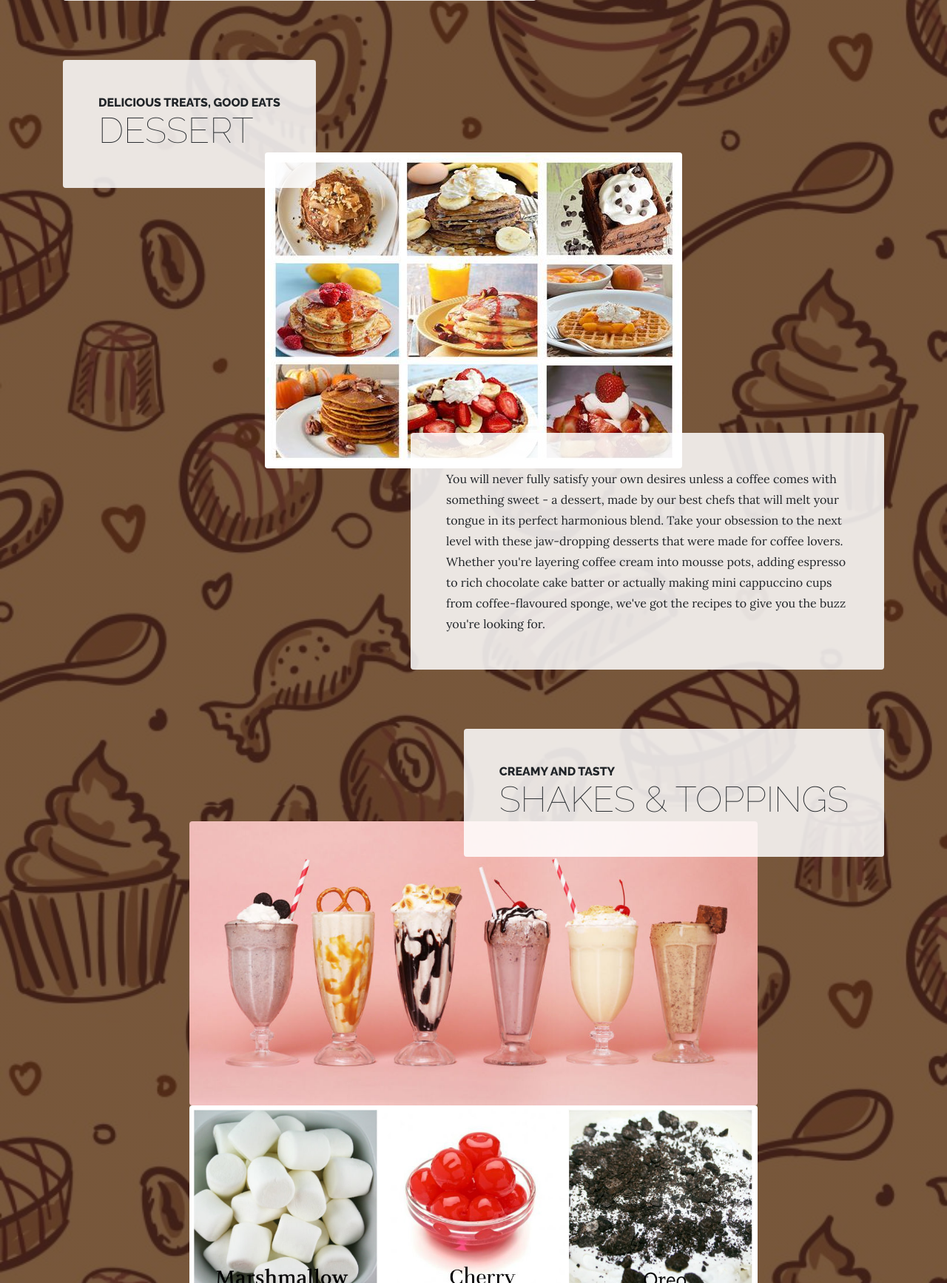
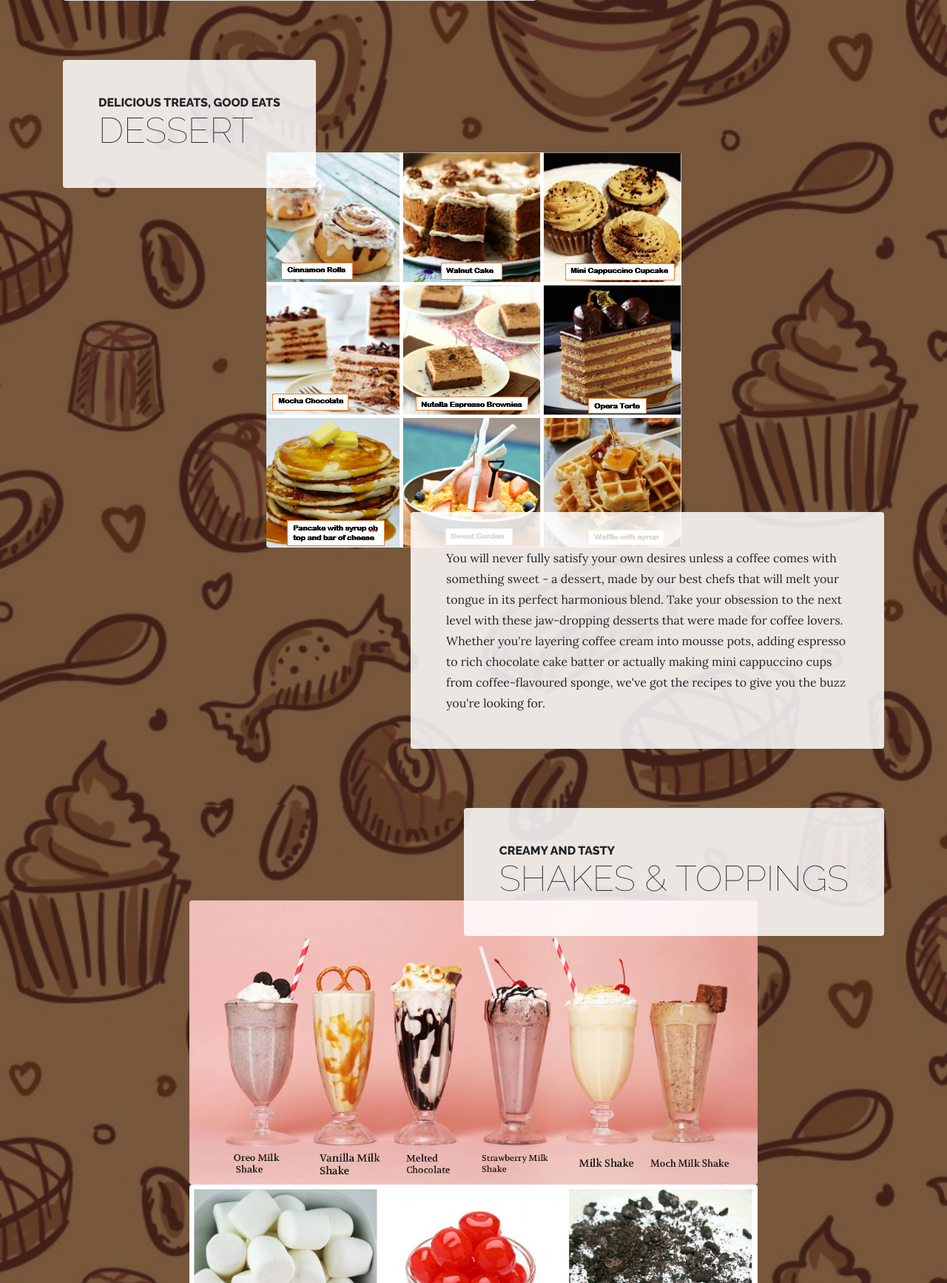
Before and after one commit to nathanielolejr/STI_WebDev, a CodeIgniter app: page /database/welcome/Menu in a window 1280 px wide. Shown: the part 1472-3206 px from the top of the page at 74% size. Run offline with CodeIgniter, Linux system fonts and the light colour scheme.

Commit message:
changed img in menu

```diff
--- a/application/views/layout/about.php
+++ b/application/views/layout/about.php
@@ -1,16 +1,14 @@
 <section class="page-section about-heading">
       <div class="container">
-        <img class="img-fluid rounded about-heading-img mb-3 mb-lg-0" src="<?php echo base_url('themes/img/about.jpg');?>" alt="">
+        <img class="img-fluid rounded about-heading-img mb-3 mb-lg-0" src="<?php echo base_url('themes/img/views.jpg');?>" alt="">
         <div class="about-heading-content">
           <div class="row">
             <div class="col-xl-9 col-lg-10 mx-auto">
               <div class="bg-faded rounded p-5">
-
                 <h1 class="section-heading mb-4">
                   <span class="section-heading-upper">About Our Café</span>
                 </h1>
-                <div class="centeralign">
-                <p>Founded in <em>2018</em> by the <em>STI MAWD students</em>, our  café is not only about coffee but also about foods and merchandises that we want to promote. This café was inspired by our own imaginations and like other cafe here in the Philippines, we have our own mission and vision. We are dedicated to travelling the world, finding the best coffee, and bringing back to you here in our café.</p></div>
+                <p>Founded in <em>2018</em> by the <em>STI MAWD students</em>, our  café is not only about coffee but also about foods and merchandises that we want to promote. This café was inspired by our own imaginations and like other cafe here in the Philippines, we have our own mission and vision. We are dedicated to travelling the world, finding the best coffee, and bringing back to you here in our café.</p>
                 <h2>
                   <span class="section-heading-upper">Mission</span>
                 </h2>
--- a/application/views/layout/menu.php
+++ b/application/views/layout/menu.php
@@ -31,7 +31,7 @@
               </h2>
             </div>
           </div>
-          <img class="product-item-img mx-auto d-flex rounded img-fluid mb-3 mb-lg-0" src="<?php echo base_url('themes/img/4e1b2a8955f677f914c515f3649cb523--waffle-toppings-crepe.jpg');?>" alt="">
+          <img class="product-item-img mx-auto d-flex rounded img-fluid mb-3 mb-lg-0" src="<?php echo base_url('themes/img/Dessert.png');?>" alt="">
           <div class="product-item-description d-flex ml-auto">
             <div class="bg-faded p-5 rounded">
               <p class="mb-0">You will never fully satisfy your own desires unless a coffee comes with something sweet - a dessert, made by our best chefs that will melt your tongue in its perfect harmonious blend. Take your obsession to the next level with these jaw-dropping desserts that were made for coffee lovers. Whether you're layering coffee cream into mousse pots, adding espresso to rich chocolate cake batter or actually making mini cappuccino cups from coffee-flavoured sponge, we've got the recipes to give you the buzz you're looking for.</p>
@@ -52,7 +52,7 @@
                 </h2>
               </div>
             </div>
-            <img class="product-item-img mx-auto d-flex rounded img-fluid mb-3 mb-lg-0" src="<?php echo base_url('themes/img/shakes.jpg');?>" alt="">
+            <img class="product-item-img mx-auto d-flex rounded img-fluid mb-3 mb-lg-0" src="<?php echo base_url('themes/img/Shakes final.jpg');?>" alt="">
             <img class="product-item-img mx-auto d-flex rounded img-fluid mb-3 mb-lg-0" src="<?php echo base_url('themes/img/Toppings.jpg');?>" alt="">
             <div class="product-item-description d-flex mr-auto">
               <div class="bg-faded p-5 rounded">
```
Also changed, not shown: themes/img/Des.png (added), themes/img/Dessert.png (added), themes/img/Merchandise.jpg, themes/img/Shakes final.jpg (added), themes/img/views.jpg (added).
